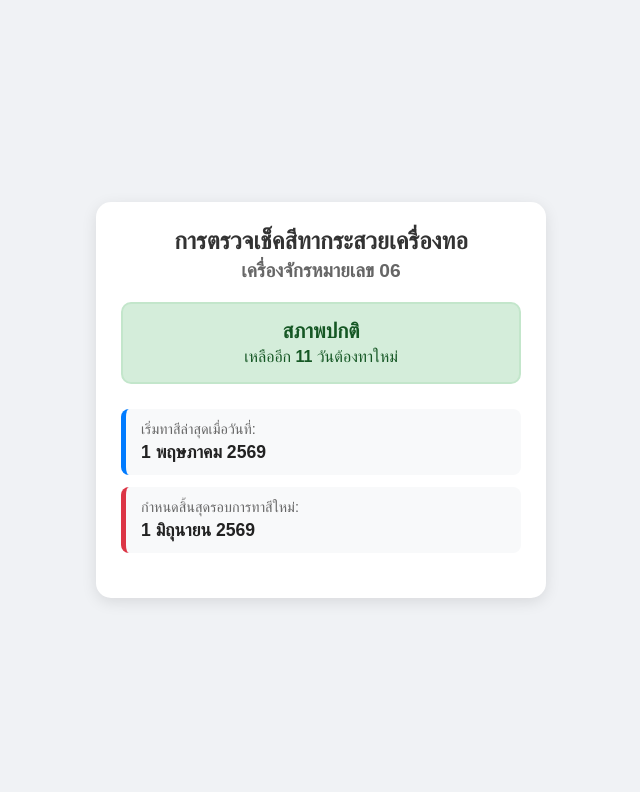
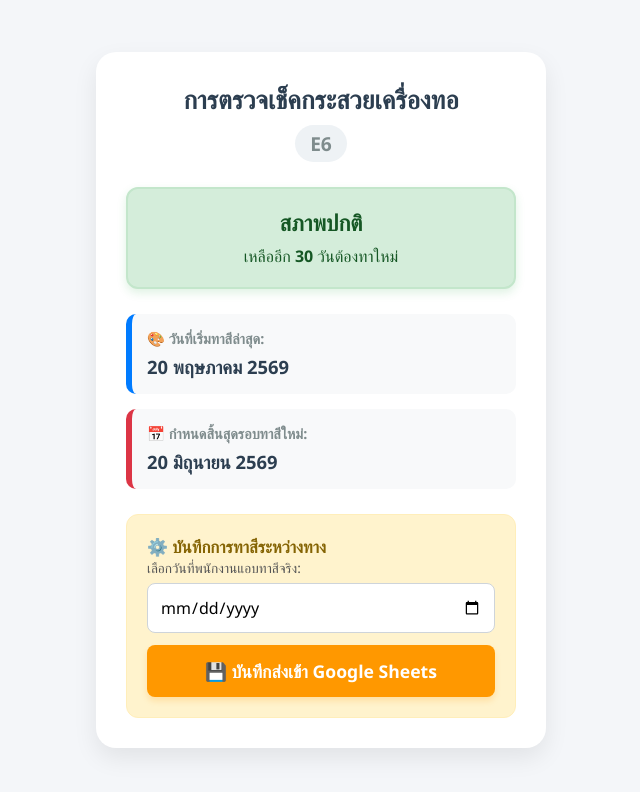
Before and after one commit to companykhonkaen-ai/my-machine-check, a plain HTML site: page Foam6.html in a window 1280 px wide. Shown: the whole page, without its empty margins (319-959 px from the left). Drawn offline with Linux system fonts and the light colour scheme.

Commit message:
Update Foam6.html

```diff
--- a/Foam6.html
+++ b/Foam6.html
@@ -3,74 +3,98 @@
 <head>
     <meta charset="UTF-8">
     <meta name="viewport" content="width=device-width, initial-scale=1.0">
-    <title>ระบบเช็กสถานะกระสวยอีแปะ</title>
+    <title>ระบบเช็กสถานะกระสวยเครื่องทอ</title>
     <style>
-        * { box-sizing: border-box; font-family: sans-serif; }
-        body { background-color: #f0f2f5; margin: 0; padding: 20px; display: flex; justify-content: center; align-items: center; min-height: 100vh; }
-        .card { background: white; border-radius: 15px; box-shadow: 0 4px 15px rgba(0,0,0,0.1); width: 100%; max-width: 450px; padding: 25px; text-align: center; }
-        h2 { color: #333; margin-top: 0; margin-bottom: 5px; }
-        .machine-id { font-size: 1.2rem; color: #666; font-weight: bold; margin-bottom: 20px; }
-        .status-box { padding: 15px; border-radius: 10px; font-size: 1.3rem; font-weight: bold; margin-bottom: 25px; }
-        .status-safe { background-color: #d4edda; color: #155724; border: 2px solid #c3e6cb; }
-        .status-warning { background-color: #f8d7da; color: #721c24; border: 2px solid #f5c6cb; }
-        .info-grid { display: grid; grid-template-columns: 1fr; gap: 12px; text-align: left; margin-bottom: 20px; }
-        .info-item { background: #f8f9fa; padding: 12px 15px; border-radius: 8px; border-left: 5px solid #007bff; }
+        * { box-sizing: border-box; font-family: 'Segoe UI', Tahoma, Geneva, Verdana, sans-serif; }
+        body { background-color: #f4f6f9; margin: 0; padding: 20px; display: flex; justify-content: center; align-items: center; min-height: 100vh; }
+        .card { background: white; border-radius: 20px; box-shadow: 0 10px 25px rgba(0,0,0,0.08); width: 100%; max-width: 450px; padding: 30px; text-align: center; }
+        h2 { color: #2c3e50; margin-top: 0; margin-bottom: 8px; font-size: 1.6rem; }
+        .machine-id { font-size: 1.2rem; color: #7f8c8d; font-weight: bold; margin-bottom: 25px; background: #eef2f5; padding: 5px 15px; border-radius: 50px; display: inline-block; }
+        .status-box { padding: 18px; border-radius: 12px; font-size: 1.4rem; font-weight: bold; margin-bottom: 25px; transition: all 0.3s ease; }
+        .status-safe { background-color: #d4edda; color: #155724; border: 2px solid #c3e6cb; box-shadow: 0 4px 10px rgba(40, 167, 69, 0.15); }
+        .status-warning { background-color: #f8d7da; color: #721c24; border: 2px solid #f5c6cb; box-shadow: 0 4px 10px rgba(220, 53, 69, 0.15); }
+        .info-grid { display: grid; grid-template-columns: 1fr; gap: 15px; text-align: left; margin-bottom: 25px; }
+        .info-item { background: #f8f9fa; padding: 15px; border-radius: 10px; border-left: 6px solid #007bff; }
         .info-item.end { border-left-color: #dc3545; }
-        .label { font-size: 0.9rem; color: #666; display: block; margin-bottom: 4px; }
-        .value { font-size: 1.1rem; color: #222; font-weight: 600; }
+        .label { font-size: 0.9rem; color: #7f8c8d; display: block; margin-bottom: 6px; font-weight: bold; }
+        .value { font-size: 1.15rem; color: #2c3e50; font-weight: 600; }
+        .action-box { background-color: #fff3cd; border: 1px solid #ffeeba; border-radius: 12px; padding: 20px; text-align: left; margin-top: 10px; }
+        .action-title { font-weight: bold; color: #856404; font-size: 1.05rem; margin-bottom: 12px; }
+        .date-input { width: 100%; padding: 12px; border: 1px solid #ced4da; border-radius: 8px; font-size: 1rem; margin-bottom: 12px; outline: none; background: white; }
+        .btn-submit { display: block; width: 100%; background-color: #ff9800; color: white; border: none; padding: 14px; border-radius: 8px; font-size: 1.1rem; font-weight: bold; cursor: pointer; box-shadow: 0 4px 6px rgba(255,152,0,0.2); }
+        .btn-submit:disabled { background-color: #cccccc; cursor: not-allowed; box-shadow: none; }
+        .btn-reset { display: block; width: 100%; background: none; color: #7f8c8d; border: none; font-size: 0.85rem; margin-top: 12px; cursor: pointer; text-decoration: underline; text-align: center; }
     </style>
 </head>
 <body>
 
 <div class="card">
-    <h2 id="machineName">การตรวจเช็คสีทากระสวยเครื่องทอ</h2>
-    <div class="machine-id" id="machineId">เครื่องจักรหมายเลข 01</div>
+    <h2>การตรวจเช็คกระสวยเครื่องทอ</h2>
+    <div class="machine-id" id="machineId">กำลังโหลด...</div>
 
     <div id="statusBox" class="status-box">กำลังคำนวณ...</div>
 
     <div class="info-grid">
         <div class="info-item">
-            <span class="label">เริ่มทาสีล่าสุดเมื่อวันที่:</span>
+            <span class="label">🎨 วันที่เริ่มทาสีล่าสุด:</span>
             <span class="value" id="startDate">-- / -- / ----</span>
         </div>
         <div class="info-item end">
-            <span class="label">กำหนดสิ้นสุดรอบการทาสีใหม่:</span>
+            <span class="label">📅 กำหนดสิ้นสุดรอบทาสีใหม่:</span>
             <span class="value" id="endDate">-- / -- / ----</span>
         </div>
+    </div>
+
+    <div class="action-box">
+        <span class="action-title">⚙️ บันทึกการทาสีระหว่างทาง</span>
+        <label for="inputDate" style="font-size: 0.85rem; color: #555; display:block; margin-bottom: 6px;">เลือกวันที่พนักงานแอบทาสีจริง:</label>
+        <input type="date" id="inputDate" class="date-input">
+        <button onclick="saveNewDate()" id="btnSubmit" class="btn-submit">💾 บันทึกส่งเข้า Google Sheets</button>
+        <button onclick="clearSavedData()" id="btnReset" class="btn-reset" style="display:none;">↩️ ล้างข้อมูลกลับไปใช้ค่าเริ่มต้น</button>
     </div>
 </div>
 
 <script>
-    // ========================================================
-    // ⚙️ พิมพ์แก้ไขข้อมูลเป็น "วัน/เดือน/ปี พ.ศ." ในเครื่องหมายคำพูดได้เลยครับ
-    // ========================================================
+    // ==========================================
+    // ⚙️ ตั้งค่าข้อมูลเครื่องจักรตรงนี้
+    // ==========================================
     const CONFIG = {
-        machineId: "เครื่องจักรหมายเลข 06",   // <<-- แก้ไขหมายเลขเครื่องจักรตรงนี้
+        machineId: "E6",
+        startDate: "20/05/2569",
+        endDate: "20/06/2569",
+        googleSheetUrl: "https://script.google.com/macros/s/AKfycbztJzTenKhjfpuJKOTqEGQgWI9U7B6rjgHPO_xov2jejoGauGwjd-C-sYjT6gYK8QwU/exec"
+    };
 
-        startDate: "01/05/2569",            // <<-- วันเริ่มทาสีล่าสุด (ใส่วัน/เดือน/ปี พ.ศ.)
-
-        endDate: "01/06/2569"               // <<-- วันกำหนดทาใหม่ (ใส่วัน/เดือน/ปี พ.ศ.)
-    };
+    const storageKey = 'machine_date_logs_' + CONFIG.machineId;
 
     function parseThaiDate(dateStr) {
         const parts = dateStr.split('/');
-        const day = parseInt(parts[0], 10);
-        const month = parseInt(parts[1], 10) - 1;
-        const yearCE = parseInt(parts[2], 10) - 543; // แปลง พ.ศ. เป็น ค.ศ. เพื่อคำนวณ
-        return new Date(yearCE, month, day);
+        return new Date(parseInt(parts[2], 10) - 543, parseInt(parts[1], 10) - 1, parseInt(parts[0], 10));
+    }
+
+    function formatDateThai(date) {
+        return date.toLocaleDateString('th-TH', { year: 'numeric', month: 'long', day: 'numeric' });
     }
 
     function initStatus() {
         document.getElementById('machineId').innerText = CONFIG.machineId;
+        let start = parseThaiDate(CONFIG.startDate);
+        let end = parseThaiDate(CONFIG.endDate);
 
-        const start = parseThaiDate(CONFIG.startDate);
-        const end = parseThaiDate(CONFIG.endDate);
+        const savedDate = localStorage.getItem(storageKey);
+        if (savedDate) {
+            start = new Date(savedDate);
+            end = new Date(savedDate);
+            end.setDate(end.getDate() + 30);
+            document.getElementById('btnReset').style.display = 'block';
+        } else {
+            document.getElementById('btnReset').style.display = 'none';
+        }
+
+        document.getElementById('startDate').innerText = formatDateThai(start);
+        document.getElementById('endDate').innerText = formatDateThai(end);
+
         const today = new Date(); today.setHours(0,0,0,0);
-
-        const options = { year: 'numeric', month: 'long', day: 'numeric' };
-        document.getElementById('startDate').innerText = start.toLocaleDateString('th-TH', options);
-        document.getElementById('endDate').innerText = end.toLocaleDateString('th-TH', options);
-
         const timeDiff = end.getTime() - today.getTime();
         const daysDiff = Math.ceil(timeDiff / (1000 * 3600 * 24));
         const statusBox = document.getElementById('statusBox');
@@ -86,6 +110,47 @@
             statusBox.innerHTML = `เลยกำหนดแล้ว!<br><span style="font-size:1rem; font-weight:normal;">เลยกำหนดมาแล้ว <b>${Math.abs(daysDiff)}</b> วัน รีบทาสีด่วน</span>`;
         }
     }
+
+    function saveNewDate() {
+        const inputVal = document.getElementById('inputDate').value;
+        if (!inputVal) {
+            alert('❌ กรุณาเลือกวันที่ก่อนกดบันทึกครับ!');
+            return;
+        }
+
+        const btn = document.getElementById('btnSubmit');
+        btn.disabled = true;
+        btn.innerText = '⏳ กำลังส่งข้อมูลเข้า Google Sheets...';
+
+        fetch(CONFIG.googleSheetUrl, {
+            method: 'POST',
+            mode: 'no-cors',
+            headers: { 'Content-Type': 'application/json' },
+            body: JSON.stringify({ machineId: CONFIG.machineId, savedDate: inputVal })
+        })
+        .then(() => {
+            localStorage.setItem(storageKey, inputVal);
+            alert('🎯 บันทึกสำเร็จ! ข้อมูลถูกส่งเข้า Google Sheets ปลายทางเรียบร้อยครับ');
+            initStatus();
+            document.getElementById('inputDate').value = '';
+        })
+        .catch(err => {
+            alert('เกิดข้อผิดพลาด: ' + err);
+        })
+        .finally(() => {
+            btn.disabled = false;
+            btn.innerText = '💾 บันทึกส่งเข้า Google Sheets';
+        });
+    }
+
+    function clearSavedData() {
+        if(confirm('คุณต้องการกลับไปใช้วันรอบหลักใช่ไหม?')) {
+            localStorage.removeItem(storageKey);
+            alert('ล้างข้อมูลเรียบร้อยแล้ว');
+            initStatus();
+        }
+    }
+
     initStatus();
 </script>
 
```
